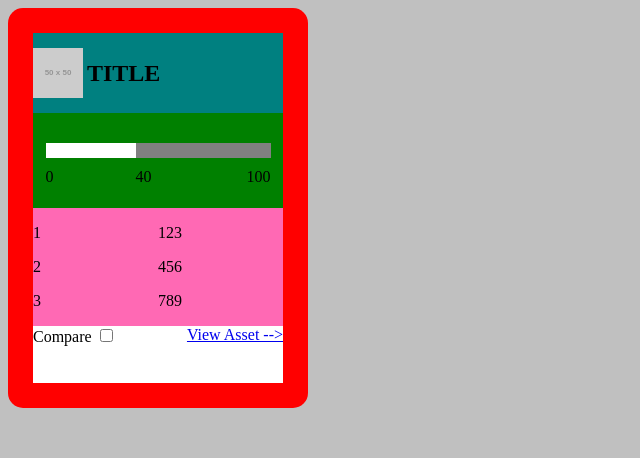
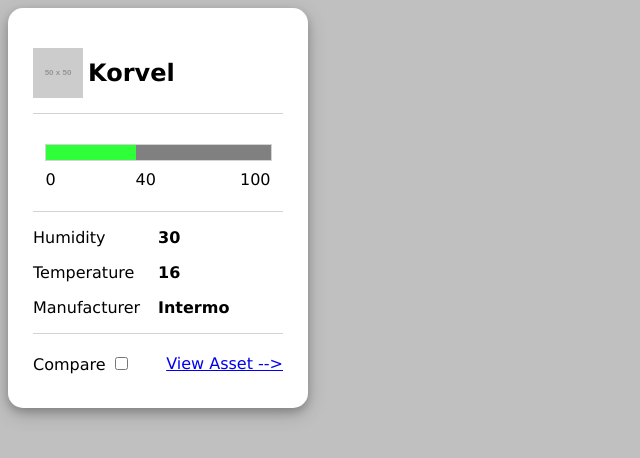
Before and after one commit to CoennW/openRemote, a plain HTML site: page popup.html in a window 1280 px wide. Shown: the whole page, without its empty margins (0-640 px from the left). Drawn offline with Linux system fonts and the light colour scheme; placeholder pictures from the web are drawn by us.

Commit message:
better css styling

```diff
--- a/popup.html
+++ b/popup.html
@@ -14,8 +14,10 @@
             position: relative;
             height: 400px;
             width: 300px;
-            background-color: red;
+            background-color: white;
             border-radius: 15px;
+            box-shadow: 0 4px 8px 0 rgba(0, 0, 0, 0.2), 0 6px 20px 0 rgba(0, 0, 0, 0.19);
+            font-family: Raleway, Geneva, Tahoma, sans-serif;
         }
 
         .popup-inner{
@@ -32,10 +34,11 @@
 
         .popup-title {
             position: relative;
-            background-color:teal;
+            background-color:white;
             width: 250px;
             height: auto;
             padding: 15px 0;
+            border-bottom: 1px solid lightgray;
 
         }
 
@@ -46,10 +49,11 @@
 
         .popup-bar {
             position: relative;
-            background-color:green;
+            background-color:white;
             width: 250px;
             height: auto;
             padding: 30px 0;
+            border-bottom: 1px solid lightgray;
 
         }
 
@@ -58,6 +62,7 @@
             width: 90%;
             height: 15px;
             background-color: grey;
+            border: 1px solid lightgray;
             margin: auto;
             margin-bottom: 20px;
 
@@ -79,7 +84,7 @@
         .bar-inner {
             height: 100%;
             width: 40%;
-            background-color: white;
+            background-color: rgb(47, 255, 57);
         }
 
         .bar-inner::before {
@@ -93,13 +98,20 @@
             display: flex;
             width: 250px;
             height: auto;
-            background-color: hotpink;
+            background-color: white;
+            border-bottom: 1px solid lightgray;
+        }
+
+        .popup-list #column2{
+            font-weight: bold;
         }
 
         .column {
             flex: 50%;
         }
-
+        .popup-actions{
+            margin: 20px 0;
+        }
         .popup-actions a{
 
             float: right;
@@ -113,7 +125,7 @@
         <div class="popup-inner">
             <div class="popup-title">
                 <img src="https://via.placeholder.com/50" alt="">
-                <h2>TITLE</h2>
+                <h2>Korvel</h2>
             </div>
             <div class="popup-bar">
                 <div class="bar-container">
@@ -121,15 +133,15 @@
                   </div>
             </div>
             <div class="popup-list">
-                <div class="column">
-                    <p>1</p>
-                    <p>2</p>
-                    <p>3</p>
+                <div class="column" id=column1>
+                    <p>Humidity</p>
+                    <p>Temperature</p>
+                    <p>Manufacturer</p>
                 </div>
-                <div class="column">
-                    <p>123</p>
-                    <p>456</p>
-                    <p>789</p>
+                <div class="column" id=column2>
+                    <p>30</p>
+                    <p>16</p>
+                    <p>Intermo</p>
                 </div>
             </div>
             <div class="popup-actions">
```
